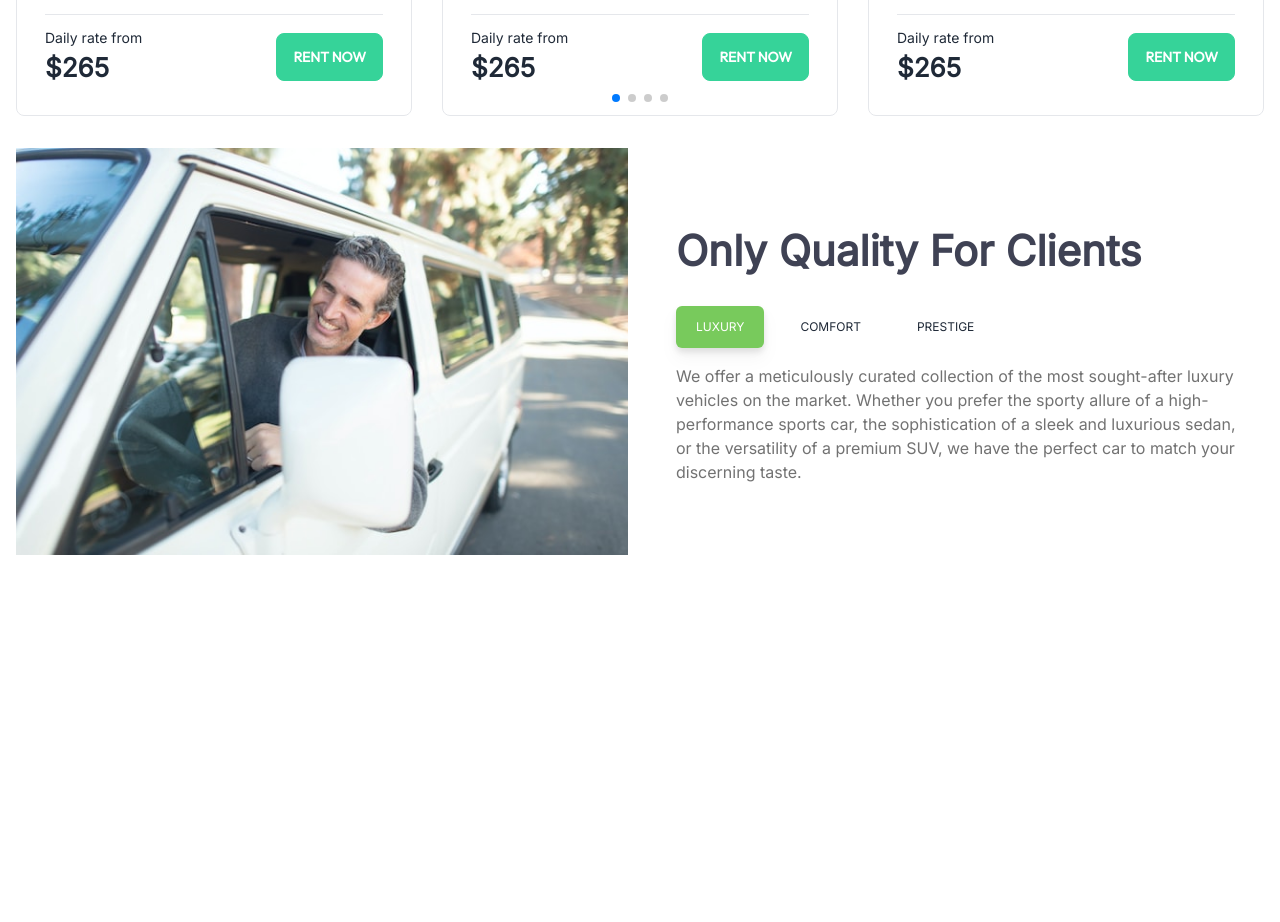
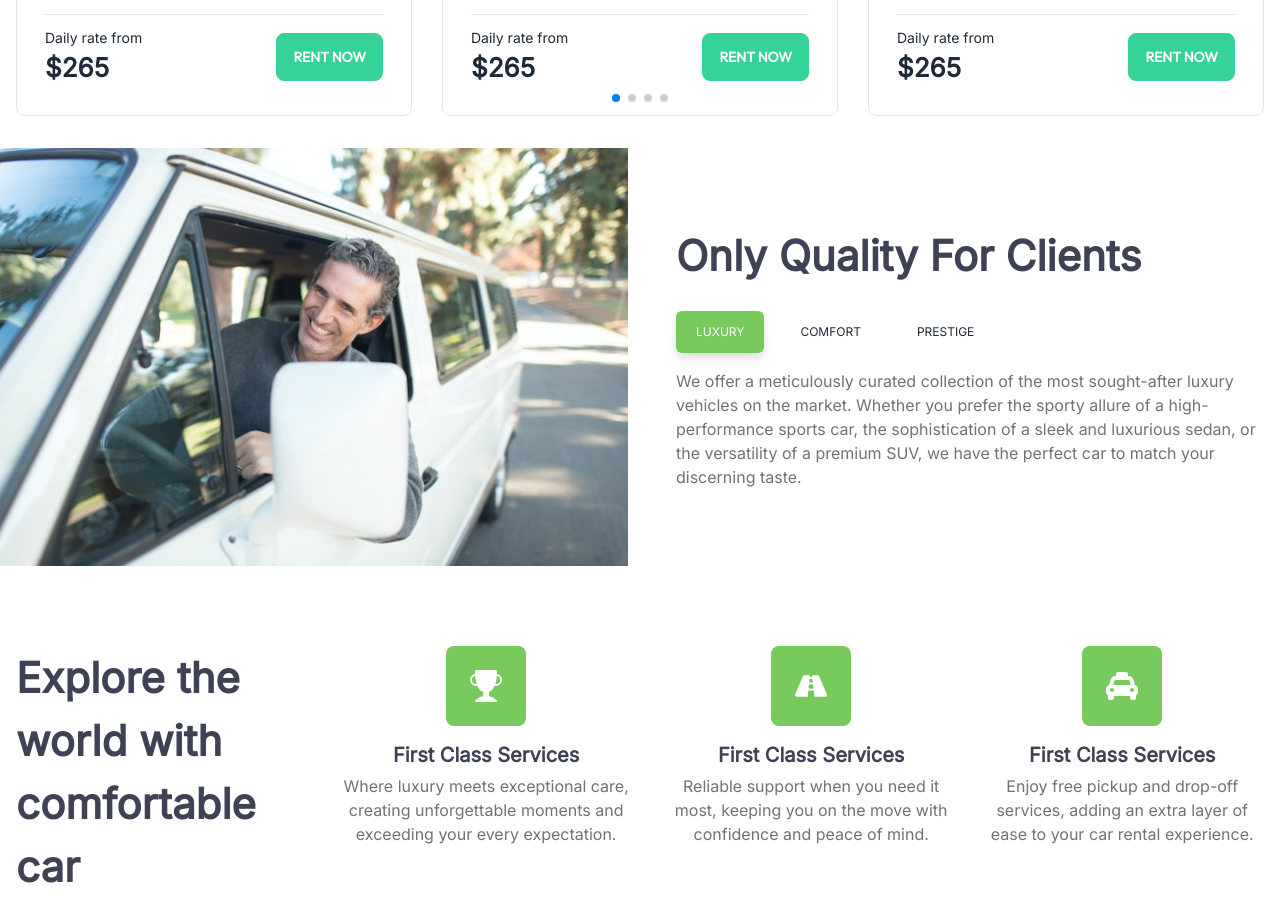
Before and after one commit to Mutah3r/rent-xpress-client, a React (Vite) app: page / in a window 1280 px wide. Shown: the part 1400-2322 px from the top of the page. Before the commit the page ends 1971 px from the top, so only its background shows below. Built offline with nearby package versions, Linux system fonts and the light colour scheme.

Commit message:
add Our Services section on homepage

```diff
--- a/src/pages/home/Home.jsx
+++ b/src/pages/home/Home.jsx
@@ -1,5 +1,6 @@
 import FeaturedCars from "./FeaturedCars";
 import Hero from "./Hero";
+import OurServices from "./OurServices";
 import OurVision from "./OurVision";
 
 const Home = () => {
@@ -8,6 +9,7 @@ const Home = () => {
             <Hero />
             <FeaturedCars />
             <OurVision />
+            <OurServices />
         </div>
     );
 };
--- /dev/null
+++ b/src/pages/home/OurServices.jsx
@@ -0,0 +1,37 @@
+import { FaRoad, FaTaxi } from "react-icons/fa";
+import { BsTrophyFill } from "react-icons/bs";
+
+const OurServices = () => {
+    return (
+        <section className="flex flex-col lg:flex-row gap-8 lg:gap-4 p-4 my-12">
+            <div>
+                <h1 className="text-center lg:text-left text-[42px] title-text font-semibold text-[#3F4254]">Explore the world with comfortable car</h1>
+            </div>
+            <div className="flex flex-col sm:flex-row gap-6 text-center">
+                <div>
+                    <div className="bg-[#78CA5C] text-white text-[32px] p-6 inline-block rounded-lg">
+                        <BsTrophyFill />
+                    </div>
+                    <h3 className="mt-2 text-[20px] title-text font-semibold text-[#3F4254]">First Class Services</h3>
+                    <p className="mt-1 text-[#727272]">Where luxury meets exceptional care, creating unforgettable moments and exceeding your every expectation.</p>
+                </div>
+                <div>
+                    <div className="bg-[#78CA5C] text-white text-[32px] p-6 inline-block rounded-lg">
+                        <FaRoad />
+                    </div>
+                    <h3 className="mt-2 text-[20px] title-text font-semibold text-[#3F4254]">First Class Services</h3>
+                    <p className="mt-1 text-[#727272]">Reliable support when you need it most, keeping you on the move with confidence and peace of mind.</p>
+                </div>
+                <div>
+                    <div className="bg-[#78CA5C] text-white text-[32px] p-6 inline-block rounded-lg">
+                        <FaTaxi />
+                    </div>
+                    <h3 className="mt-2 text-[20px] title-text font-semibold text-[#3F4254]">First Class Services</h3>
+                    <p className="mt-1 text-[#727272]">Enjoy free pickup and drop-off services, adding an extra layer of ease to your car rental experience.</p>
+                </div>
+            </div>
+        </section>
+    );
+};
+
+export default OurServices;
--- a/src/pages/home/OurVision.jsx
+++ b/src/pages/home/OurVision.jsx
@@ -12,7 +12,7 @@ const OurVision = () => {
     }
 
     return (
-        <section className="p-4 flex flex-col-reverse justify-center items-center lg:grid lg:grid-cols-2 gap-6">
+        <section className="py-4 flex flex-col-reverse justify-center items-center lg:grid lg:grid-cols-2 gap-6">
             <div>
                 <img className="w-full h-auto" src={happyClientImg} alt="Happy client image" />
             </div>
```
